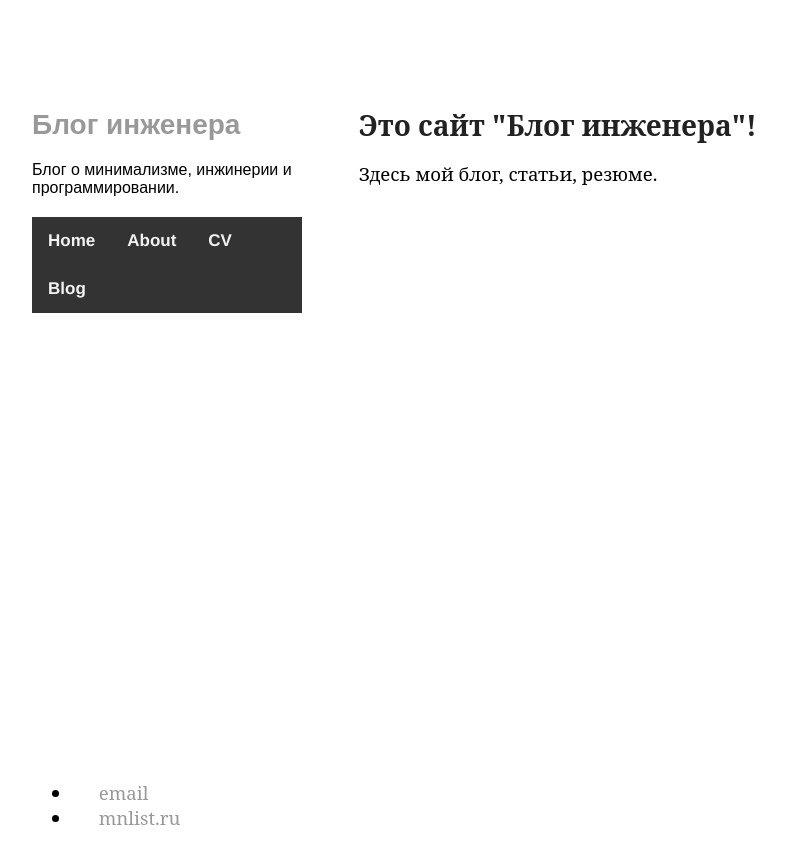
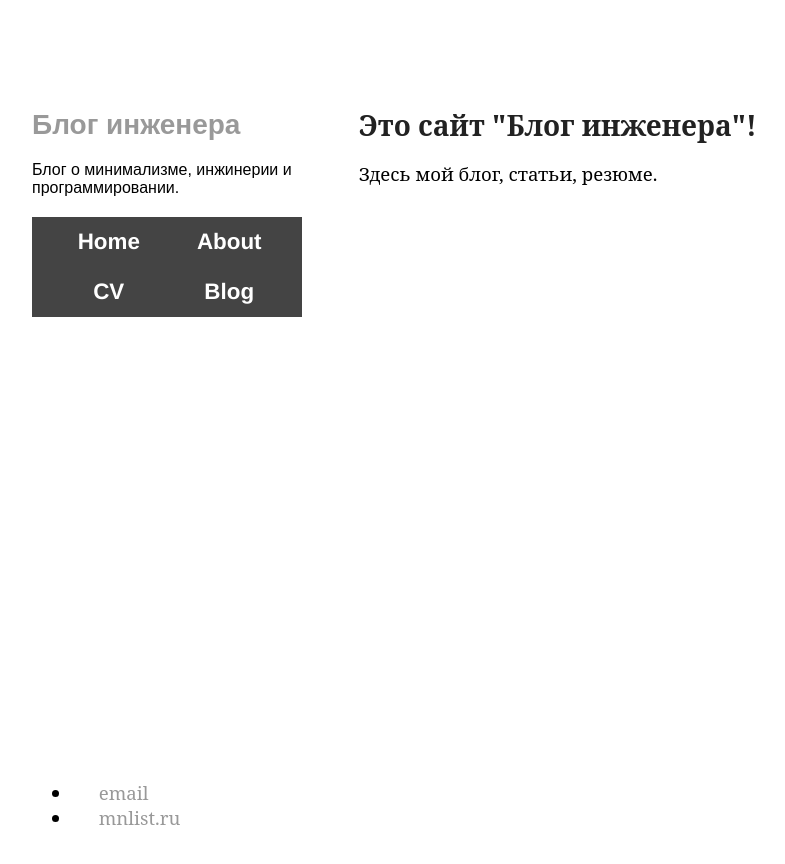
Before and after one commit to kiselevmv/kiselevmv.github.io, a Jekyll site: the page built from index.html, in a window 1280 px wide. Shown: the top 864 px of the page, without its empty margins (160-945 px from the left). Built offline with Jekyll 4.4.1, drawn with Linux system fonts in a browser that asks for light colours; nearby versions of some CDN libraries; the list of posts is cut into pages by our own code.

Commit message:
Update main.css

```diff
--- a/css/main.css
+++ b/css/main.css
@@ -115,18 +115,12 @@
   overflow: hidden;
 }
 
-nav a {
-  float: left;
-  color: #f2f2f2;
+nav ul {
+  list-style: none;
+  background-color: #444;
   text-align: center;
-  padding: 14px 16px;
-  text-decoration: none;
-  font-size: 17px;
-}
-
-nav a:hover {
-  background-color: #ddd;
-  color: black;
+  padding: 0;
+  margin: 0;
 }
 
 nav ul {
@@ -136,18 +130,60 @@
   padding: 0px;
 }
 
-/**
-nav ul, footer ul {
-    font-family:'Helvetica', 'Arial', 'Sans-Serif';
-    padding: 0px;
-    list-style: none;
-    font-weight: bold;
+nav li {
+  font-family: 'Helvetica', 'Arial', 'Sans-Serif', sans-serif;
+  font-size: 1.2em;
+  line-height: 40px;
+  height: 40px;
+  border-bottom: 1px solid #888;
 }
-nav ul li, footer ul li {
-  display: inline;
-  margin-right: 20px;
+
+nav a {
+  text-decoration: none;
+  color: #fff;
+  display: block;
+  transition: .3s background-color;
 }
-**/
+
+nav a:hover {
+  background-color: #005f5f;
+}
+
+nav a.active {
+  background-color: #fff;
+  color: #444;
+  cursor: default;
+}
+
+@media screen and (min-width: 600px) {
+  nav li {
+    width: 120px;
+    border-bottom: none;
+    height: 50px;
+    line-height: 50px;
+    font-size: 1.4em;
+  }
+
+  /* Option 1 - Display Inline */
+  nav li {
+    display: inline-block;
+    margin-right: -4px;
+  }
+
+  /* Options 2 - Float
+  nav li {
+    float: left;
+  }
+  .nav ul {
+    overflow: auto;
+    width: 600px;
+    margin: 0 auto;
+  }
+  .nav {
+    background-color: #444;
+  }
+  */
+}
 
 a {
     text-decoration: none;
```
